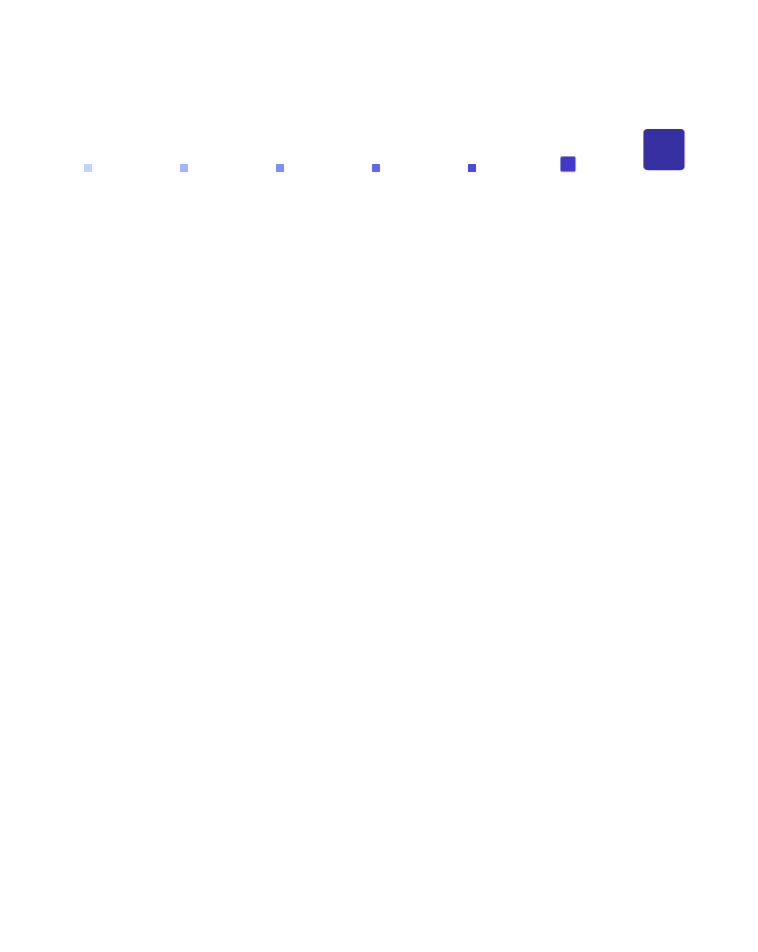
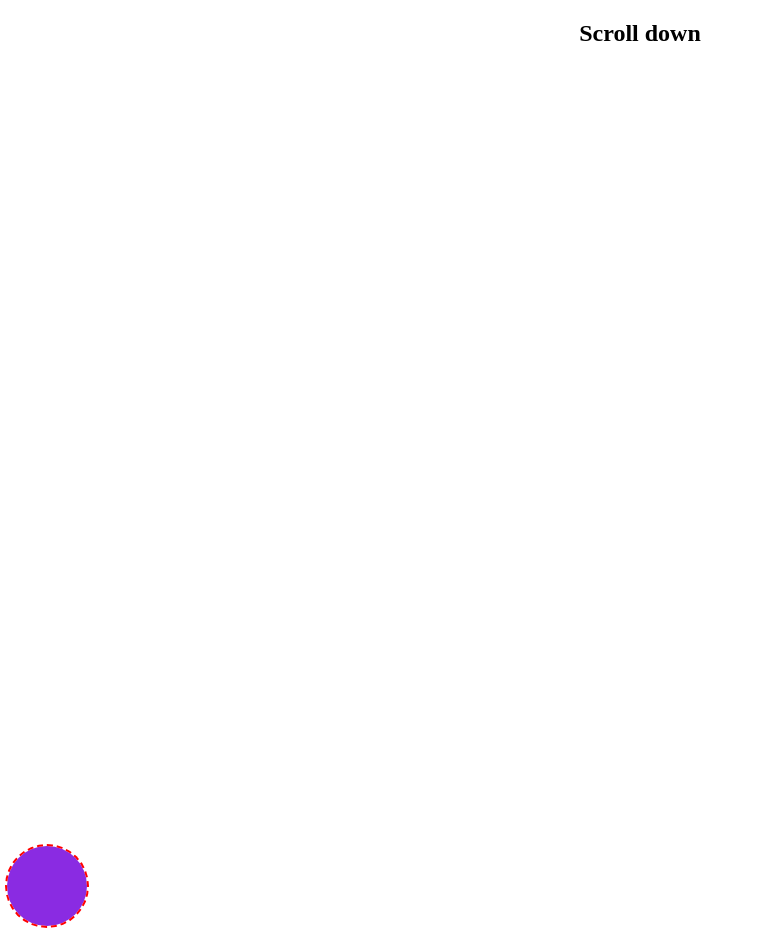
Before and after one commit to chadiboudaher/react, a React (Vite) app: page / in a window 1280 px wide. Shown: the top 952 px of the page, without its empty margins (0-758 px from the left). Before the commit the page ends 800 px from the top, so only its background shows below. Built offline with nearby package versions, Linux system fonts and the light colour scheme.

Commit message:
experiment 4 — ScrollTrigger

```diff
--- a/src/App.jsx
+++ b/src/App.jsx
@@ -1,13 +1,15 @@
 import GSAPBasics from "./experiments/01-gsap-basics";
 import Timelines from "./experiments/02-timelines";
 import Stagger from "./experiments/03-stagger";
+import ScrollTrigger from "./experiments/04-scrollTrigger";
 
 function App() {
   return (
     <>
       {/* <GSAPBasics /> */}
       {/* <Timelines /> */}
-      <Stagger />
+      {/* <Stagger /> */}
+      <ScrollTrigger />
     </>
   );
 }
--- /dev/null
+++ b/src/experiments/04-scrollTrigger.css
@@ -0,0 +1,27 @@
+body {
+  height: 300vh;
+}
+
+h1,
+h2 {
+  margin-bottom: 100vh;
+}
+h2 {
+  text-align: center;
+}
+
+.box,
+.outline {
+  background-color: blueviolet;
+  border-radius: 50%;
+  /* position: fixed; */
+  top: calc(50% - 40px);
+  left: calc(50% - 40px);
+}
+
+.outline {
+  width: 80px;
+  height: 80px;
+  transform: translate(-1px, -1px);
+  outline: dashed 2px red;
+}
--- /dev/null
+++ b/src/experiments/04-scrollTrigger.jsx
@@ -0,0 +1,36 @@
+import { useGSAP } from "@gsap/react";
+import gsap from "gsap";
+import { ScrollTrigger } from "gsap/ScrollTrigger";
+import "./04-scrollTrigger.css";
+
+gsap.registerPlugin(ScrollTrigger);
+
+export default function ScrollTriggerDemo() {
+  useGSAP(() => {
+    gsap.to(".box", {
+      x: 300,
+      scrollTrigger: {
+        start: 100,
+        end: 300,
+        scrub: true,
+      },
+    });
+
+    gsap.to(".box", {
+      x: -300,
+      scrollTrigger: {
+        start: 400,
+        end: 800,
+        scrub: true,
+      },
+    });
+  });
+
+  return (
+    <>
+      <h2>Scroll down</h2>
+      <div className="box"></div>
+      <div className="outline"></div>
+    </>
+  );
+}
```
